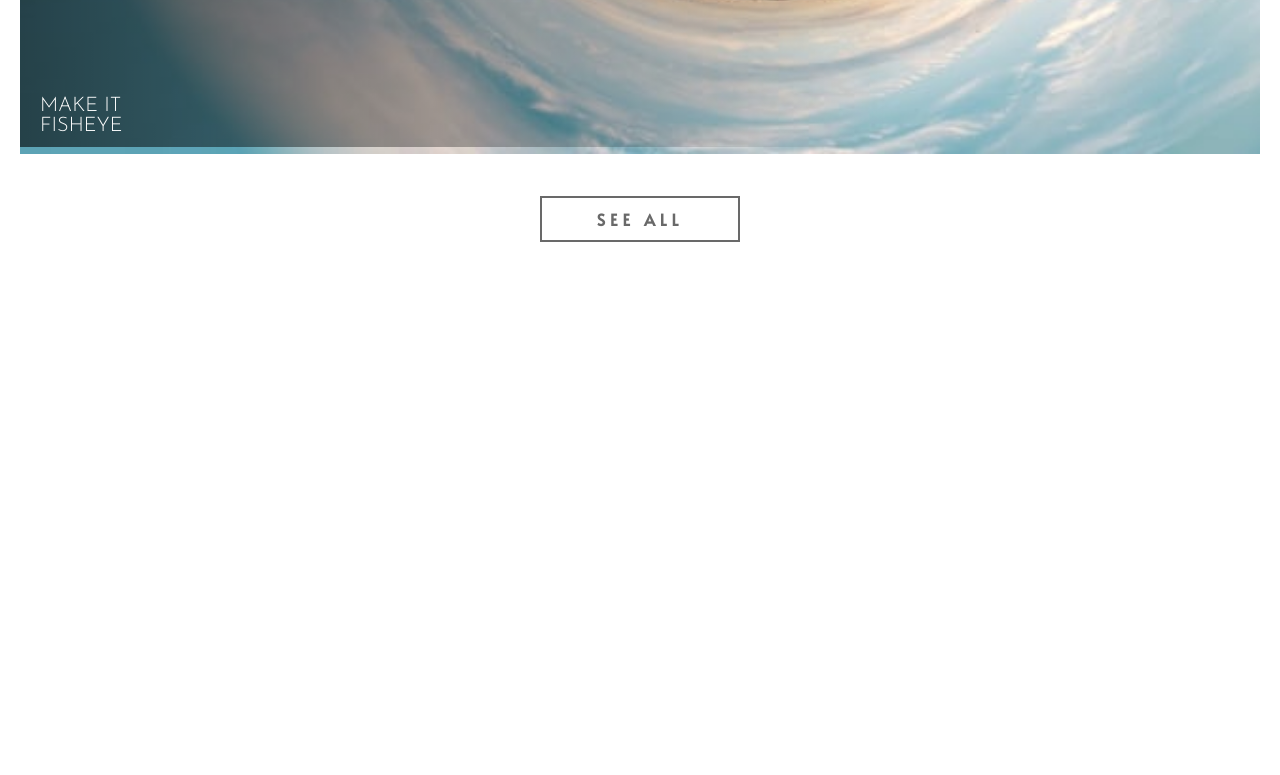
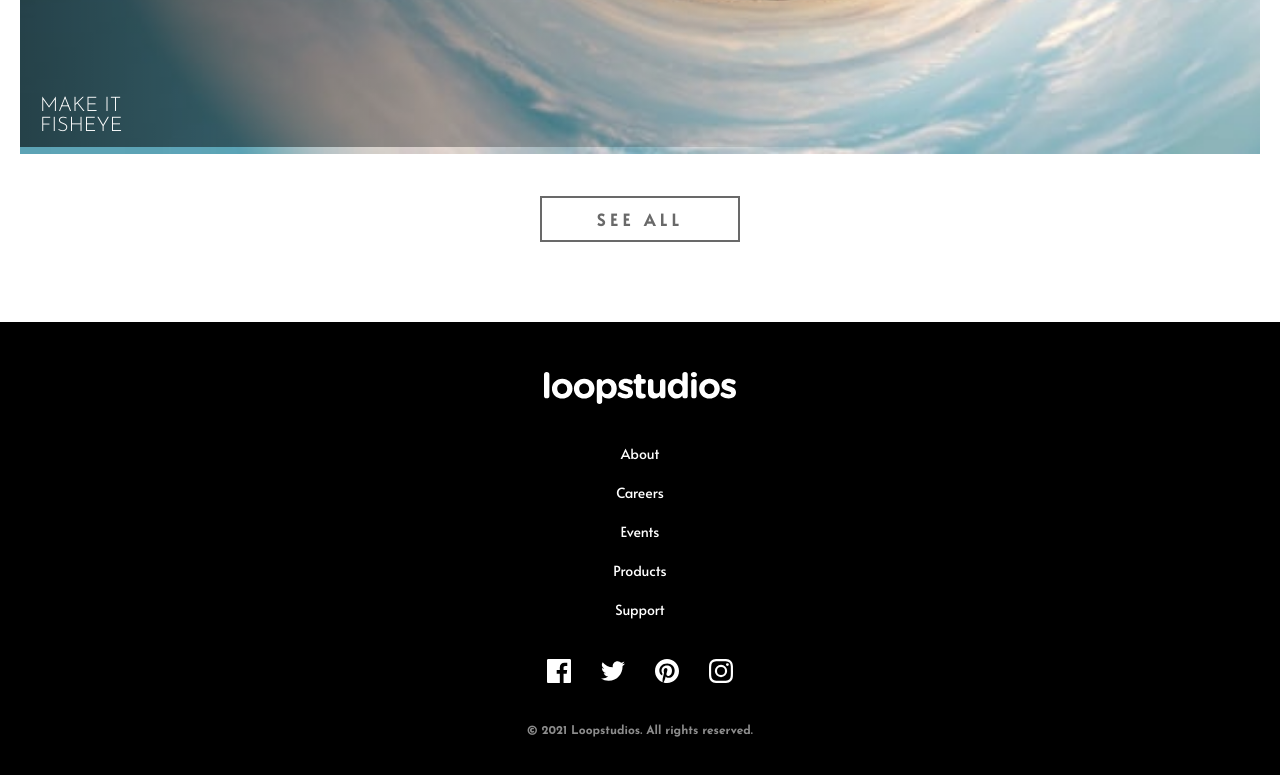
Before and after one commit to Diego2Drm/Loopstudios-landing-page, a React (Vite) app: page / in a window 1280 px wide. Shown: the part 5305-6080 px from the top of the page. Before the commit the page ends 5567 px from the top, so only its background shows below. Built offline with nearby package versions, Linux system fonts and the light colour scheme; a web font is replaced by a local one.

Commit message:
Footer and new component LinkList

```diff
--- a/src/App.jsx
+++ b/src/App.jsx
@@ -1,3 +1,4 @@
+import { Footer } from "./components/Footer/Footer"
 import { Header } from "./components/Header/Header"
 import { Creations } from "./components/main/Creations"
 import { Leader } from "./components/main/Leader"
@@ -6,9 +7,10 @@ function App() {
 
   return (
     <>
-    <Header />
-    <Leader />
-    <Creations />
+      <Header />
+      <Leader />
+      <Creations />
+      <Footer />
     </>
   )
 }
--- /dev/null
+++ b/src/components/Footer/Footer.jsx
@@ -0,0 +1,30 @@
+import React from "react";
+import '../../scss/components/Footer.scss'
+import logo from '../../assets/logo.svg'
+import IconFacebook from "../../assets/icon-facebook.svg"
+import IconInstagram from "../../assets/icon-instagram.svg"
+import IconPinterest from "../../assets/icon-pinterest.svg"
+import IconTwitter from "../../assets/icon-twitter.svg"
+import { LinkList } from "../LinkList";
+
+function Footer() {
+  return (
+    <footer>
+      <img src={logo} alt="logo" />
+      <LinkList />
+      <div className="content-list">
+        <ul>
+          <li><a href="#"><img src={IconFacebook} alt="icon-facebook" /></a></li>
+          <li><a href="#"><img src={IconTwitter} alt="icon-twitter" /></a></li>
+          <li><a href="#"><img src={IconPinterest} alt="icon-pinterest" /></a></li>
+          <li><a href="#"><img src={IconInstagram} alt="icon-instagram" /></a></li>
+        </ul>
+      </div>
+      <p>
+        © 2021 Loopstudios. All rights reserved.
+      </p>
+    </footer>
+  )
+}
+
+export { Footer };
--- a/src/components/Header/NavList.jsx
+++ b/src/components/Header/NavList.jsx
@@ -2,6 +2,7 @@ import React from 'react'
 import '../../scss/components/Header.scss'
 import logo from '../../assets/logo.svg'
 import iconClose from '../../assets/icon-close.svg'
+import { LinkList } from '../LinkList'
 
 function NavList(props) {
   const { active, handleNav } = props
@@ -12,13 +13,7 @@ function NavList(props) {
         <img src={logo} alt="logo" />
         <img src={iconClose} alt="icon-close" onClick={handleNav} />
       </div>
-      <ul>
-        <li><a href="#">About</a></li>
-        <li><a href="#">Careers</a></li>
-        <li><a href="#">Events</a></li>
-        <li><a href="#">Products</a></li>
-        <li><a href="#">Support</a></li>
-      </ul>
+     <LinkList />
     </nav>
   );
 };
--- /dev/null
+++ b/src/components/LinkList.jsx
@@ -0,0 +1,16 @@
+import React from "react";
+
+function LinkList() {
+  return (
+    <ul>
+      <li><a href="#">About</a></li>
+      <li><a href="#">Careers</a></li>
+      <li><a href="#">Events</a></li>
+      <li><a href="#">Products</a></li>
+      <li><a href="#">Support</a></li>
+    </ul>
+
+  );
+};
+
+export { LinkList }
--- /dev/null
+++ b/src/scss/components/Footer.scss
@@ -0,0 +1,40 @@
+@use '../abstracts/variables';
+
+footer {
+  margin-top: 6rem;
+  background: variables.$Black;
+  padding: 5rem;
+  display: flex;
+  flex-direction: column;
+  align-items: center;
+  gap: 4rem;
+
+  &>ul {
+    display: flex;
+    flex-direction: column;
+    gap: 2rem;
+
+    li {
+      text-align: center;
+
+      a {
+        color: variables.$White;
+        font-size: 1.4rem;
+        font-family: variables.$Alata;
+      }
+    }
+  }
+
+  .content-list ul {
+    display: flex;
+    align-items: center;
+    gap: 3rem;
+  }
+
+  p {
+    font-size: 1.2rem;
+    color: variables.$Dark-Gray;
+    font-family: variables.$Josefin;
+    font-weight: bold;
+  }
+}
```
